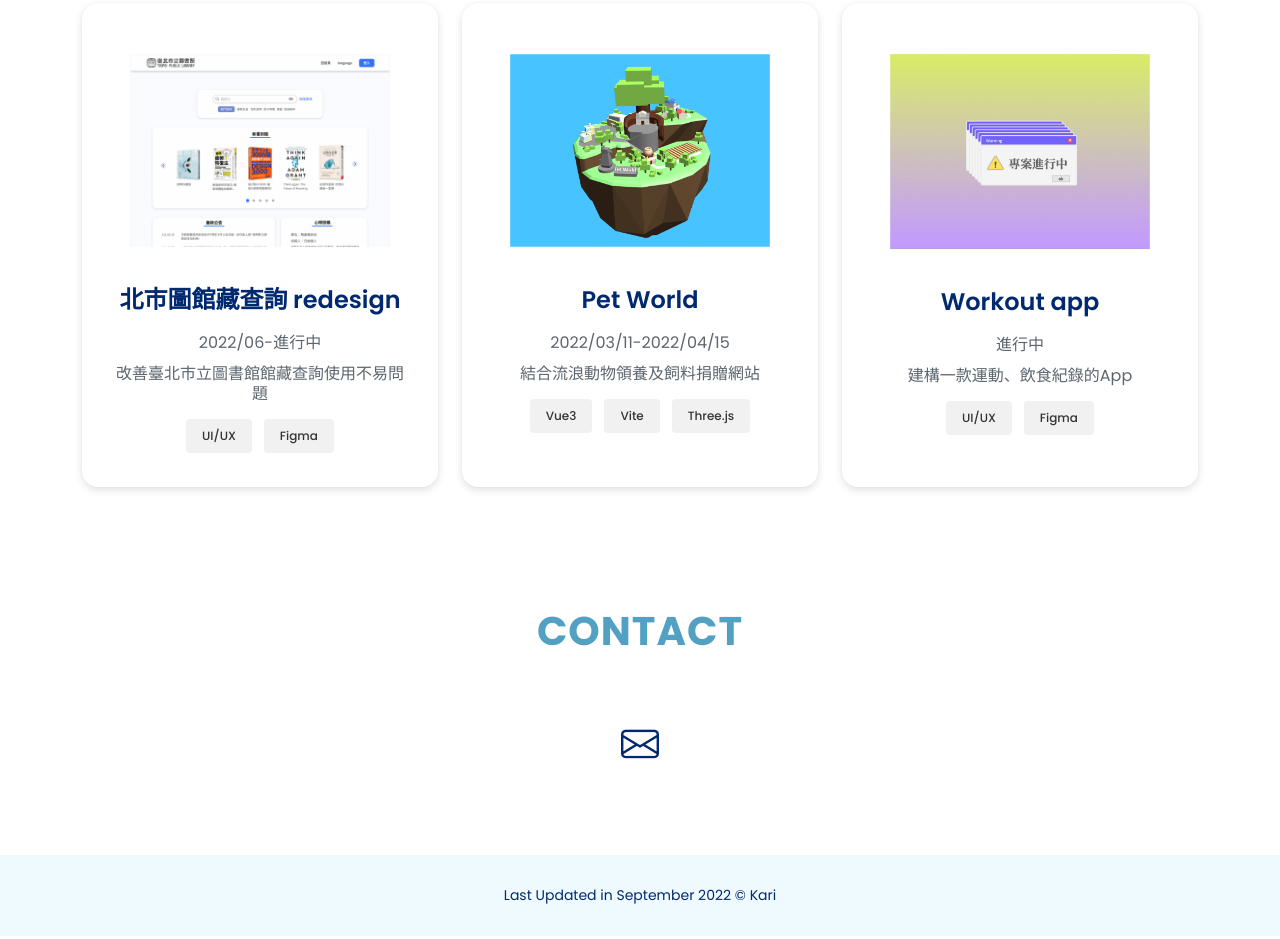
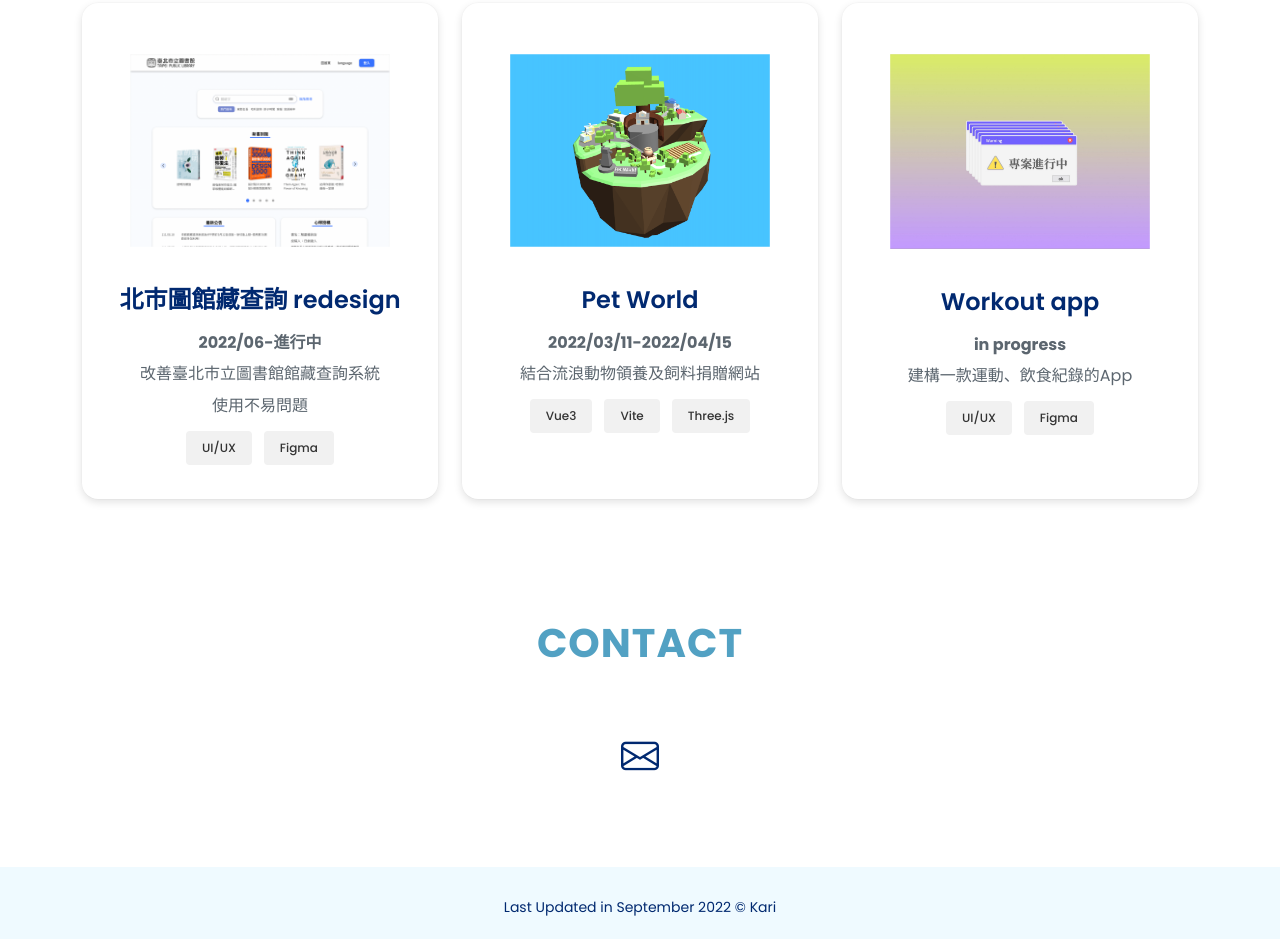
Before and after one commit to rayrayfan/portfolio, a website: page index.html in a window 1280 px wide. Shown: the part 945-1884 px from the top of the page. Drawn offline with Linux system fonts and the light colour scheme.

Commit message:
0922 logo,projects-date fontweight

```diff
--- a/assets/css/style.css
+++ b/assets/css/style.css
@@ -129,15 +129,14 @@ section {
   font-size: 20px;
   font-weight: 700;
   letter-spacing: 1px;
-  color: #52A1C3;
+  color: #333333;
   font-family: "Poppins", sans-serif;
   padding: 4px;
   margin-top: 3px;
 }
 .header .logo span:hover {
-  color: #012970;
+  color: #52A1C3;
 }
-
 /* navbar */
 
 /* desktop navbar */
@@ -472,15 +471,19 @@ section {
   font-weight: 400;
   margin-bottom: 12px;
 }
+.projects .box .date {
+  font-weight: bold;
+}
 .projects .box:hover {
   box-shadow: 0px 0 30px rgba(1, 88, 112, 0.08);
 }
 .projects .box:hover img {
   transform: scale(1);
 }
-.tool {
+.projects .tool {
   display: flex;
   justify-content: center;
+  align-items: flex-end;
 }
 .tool .content {
   margin: 4px 6px 4px 6px;
--- a/index.html
+++ b/index.html
@@ -10,7 +10,7 @@
   <meta content="" name="keywords">
 
   <!-- logo -->
-  <link href="assets/img/k-logo.png" rel="icon">
+  <link href="assets/img/rice.png" rel="icon">
   <link href="assets/img/apple-touch-icon.png" rel="apple-touch-icon">
 
   <!-- Google Fonts -->
@@ -39,7 +39,7 @@
   <header id="header" class="header fixed-top">
     <div class="container-fluid container-xl d-flex align-items-center justify-content-between">
       <a href="index.html" class="logo d-flex align-items-center">
-        <img src="assets/img/k-logo.png" alt="logo">
+        <img src="assets/img/rice.png" alt="logo">
         <span>Kari</span>
       </a>
 
@@ -97,8 +97,9 @@
               <a href="https://www.notion.so/karif/redesign-c0a156366a214f85b778750a08e087fe" target="_blank">
                 <img src="assets/img/library.png" class="img-fluid" alt="">
                 <h2>北市圖館藏查詢 redesign</h2>
-                <h4>2022/06-進行中</h4>
-                <h4>改善臺北市立圖書館館藏查詢使用不易問題</h4>
+                <h4 class="date">2022/06-進行中</h4>
+                <h4>改善臺北市立圖書館館藏查詢系統</h4>
+                <h4>使用不易問題</h4>
                 <div class="tool inline-block wrap">
                   <div class="content py-2 px-3 inline-block">UI/UX</div>
                   <div class="content py-2 px-3 inline-block">Figma</div></div>
@@ -111,7 +112,7 @@
               <a href="https://karif.notion.site/Pet-World-6ff12a338fe948e5902a0adededdfa1e" target="_blank">
                 <img src="assets/img/petworld-cover.png" class="img-fluid" alt="">
                 <h2>Pet World</h2>
-                <h4>2022/03/11-2022/04/15</h4>
+                <h4 class="date">2022/03/11-2022/04/15</h4>
                 <h4>結合流浪動物領養及飼料捐贈網站</h4>
                 <div class="tool inline-block wrap">
                   <div class="content py-2 px-3 inline-block">Vue3</div>
@@ -126,7 +127,7 @@
             <div class="box">
               <img src="assets/img/ing.JPG" class="img-fluid" alt="">
               <h2>Workout app</h2>
-              <h4>進行中</h4>
+              <h4 class="date">in progress</h4>
               <h4>建構一款運動、飲食紀錄的App</h4>
               <div class="tool inline-block wrap">
                 <div class="content py-2 px-3 inline-block">UI/UX</div>
```
Also changed, not shown: assets/img/F_ONIGIRI.svg (added), assets/img/rice.png (added).
